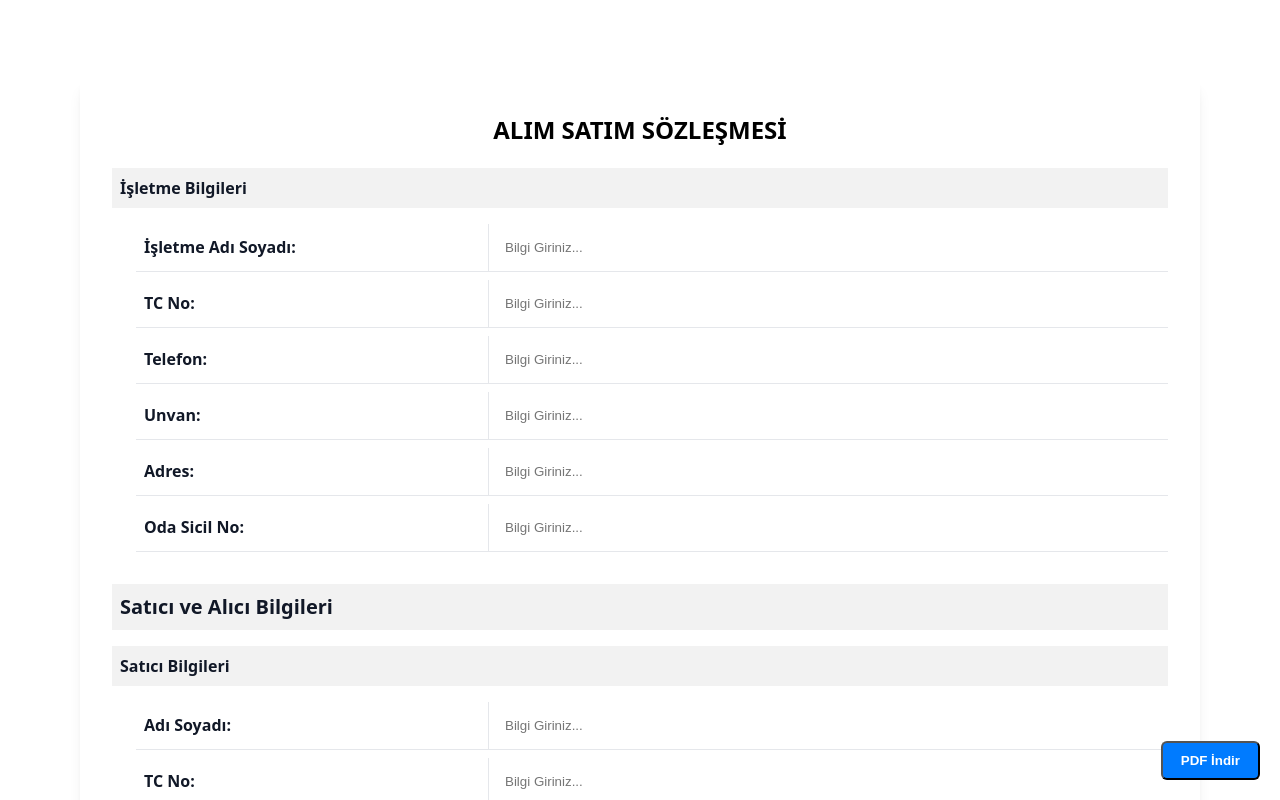
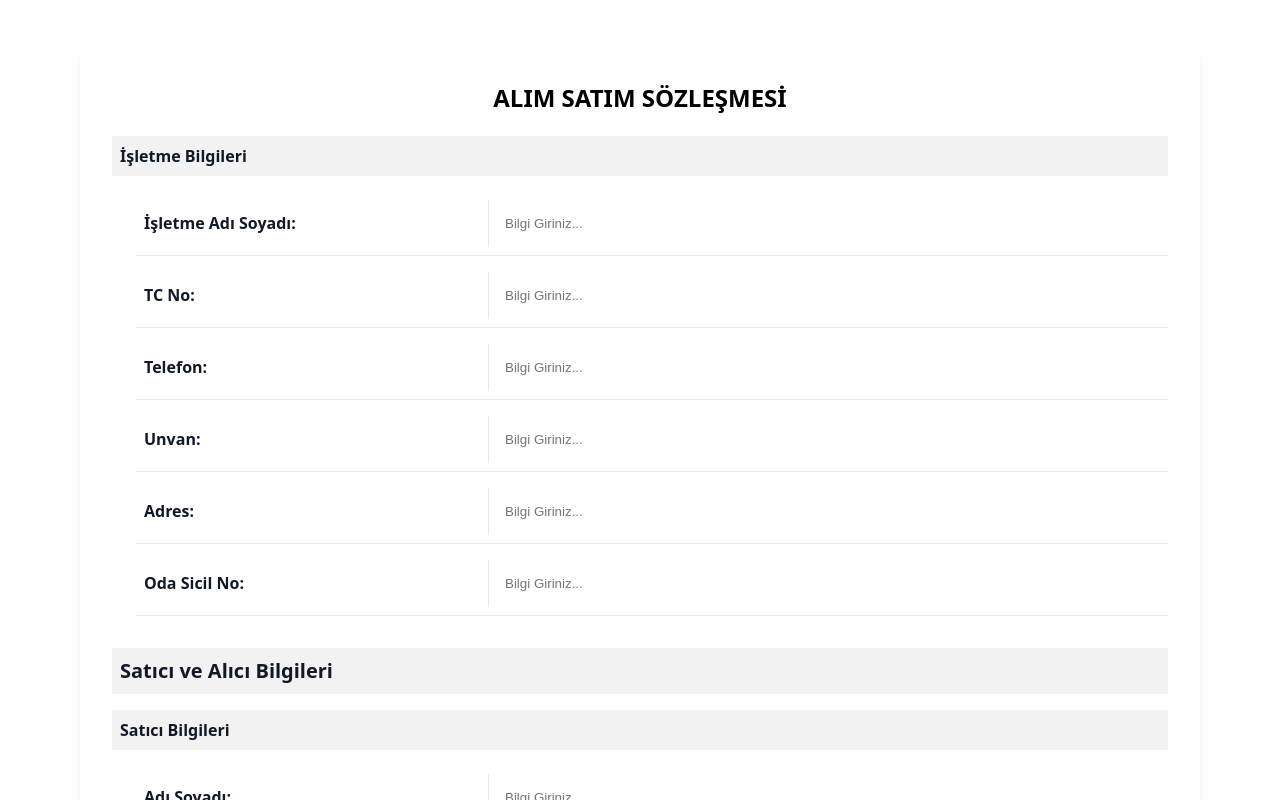
Before and after one commit to Mustafaserhatpeker/sozlesme-v2, a React (Vite) app in the folder sozlesme/: page /alim-satim-sozlesmesi in a window 1280 px wide. Shown: the top 800 px of the page. Built offline with nearby package versions, Linux system fonts and the light colour scheme.

Commit message:
refactor: clean up unused code and improve component structure in AlimSatimSozlesmesi

```diff
--- a/sozlesme/src/pages/AlimSatim-Sozlesmesi/AlimSatimSozlesmesi.css
+++ b/sozlesme/src/pages/AlimSatim-Sozlesmesi/AlimSatimSozlesmesi.css
@@ -15,8 +15,6 @@
   padding:2rem;
   border-radius:4px;
   box-sizing:border-box;
-  border-bottom: 1px solid var(--muted-border);
-  margin-top: 2rem;
 }
 .as-title{
   text-align:center;
@@ -50,7 +48,6 @@
   list-style-type: none;
   padding-left:1.5rem;
 }
-
 .as-section-li{
   margin-bottom:0.5rem;
   align-items: center;
@@ -60,8 +57,6 @@
   grid-template-columns: 1fr 2fr;
   gap: 0.5rem;
   padding: 0.5rem;
-  padding-top: 0;
-  padding-bottom: 0;
   border-bottom: 1px solid var(--muted-border);
 }
 .as-section-li-textarea{
@@ -132,16 +127,3 @@
 .as-clauses li{
   margin-bottom:1rem;
 }
-
-.pdf-download-btn {
-    position: fixed;
-    right: 20px;
-    bottom: 20px;
-    padding: 10px 18px;
-    background-color: #007bff;
-    color: #fff;
-    border-radius: 6px;
-    font-weight: bold;
-    cursor: pointer;
-    z-index: 999;
-}
--- a/sozlesme/src/pages/AlimSatim-Sozlesmesi/AlimSatimSozlesmesi.tsx
+++ b/sozlesme/src/pages/AlimSatim-Sozlesmesi/AlimSatimSozlesmesi.tsx
@@ -2,43 +2,8 @@ import { useState, type JSX, type ChangeEvent } from "react";
 import "./AlimSatimSozlesmesi.css";
 import SignatureGrid from "./components/SignatureGrid";
 import InlineAutoWidthInput from "./components/InlineAutoWithInput";
-import { useRef } from "react";
-import html2canvas from "html2canvas";
-import jsPDF from "jspdf";
+
 function KiraSozlesmesi(): JSX.Element {
-    const printRef = useRef<HTMLDivElement>(null);
-    const handleDownloadPDF = async () => {
-        const element = printRef.current;
-        if (!element) return;
-
-        const canvas = await html2canvas(element, {
-            scale: 2,                              // Daha keskin görüntü
-            useCORS: true,
-        });
-
-        const imgData = canvas.toDataURL("image/png");
-        const pdf = new jsPDF("p", "mm", "a4");
-
-        const imgWidth = 210;
-        const pageHeight = 295;
-        const imgHeight = (canvas.height * imgWidth) / canvas.width;
-
-        let heightLeft = imgHeight;
-        let position = 0;
-
-        pdf.addImage(imgData, "PNG", 0, position, imgWidth, imgHeight);
-        heightLeft -= pageHeight;
-
-        while (heightLeft > 0) {
-            position = heightLeft - imgHeight;
-            pdf.addPage();
-            pdf.addImage(imgData, "PNG", 0, position, imgWidth, imgHeight);
-            heightLeft -= pageHeight;
-        }
-
-        pdf.save("Alim-Satim-Sozlesmesi.pdf");
-    };
-
     // Form states (üst kısım)
     const [isletmeBilgileri] = useState({
         isletmeAdiSoyadi: "",
@@ -90,7 +55,6 @@ function KiraSozlesmesi(): JSX.Element {
 
     return (
         <main className="as-container">
-            <div className="as-container-secondary" ref={printRef}>
             <div className="as-contract">
                 <h1 className="as-title">ALIM SATIM SÖZLEŞMESİ</h1>
 
@@ -302,14 +266,6 @@ function KiraSozlesmesi(): JSX.Element {
 
                 <SignatureGrid size="large" />
             </div>
-            </div>
-            <button
-                className="pdf-download-btn"
-                onClick={handleDownloadPDF}
-            >
-                PDF İndir
-            </button>
-
         </main>
     );
 }
```
Lines whose indentation alone changed are shown as unchanged.
